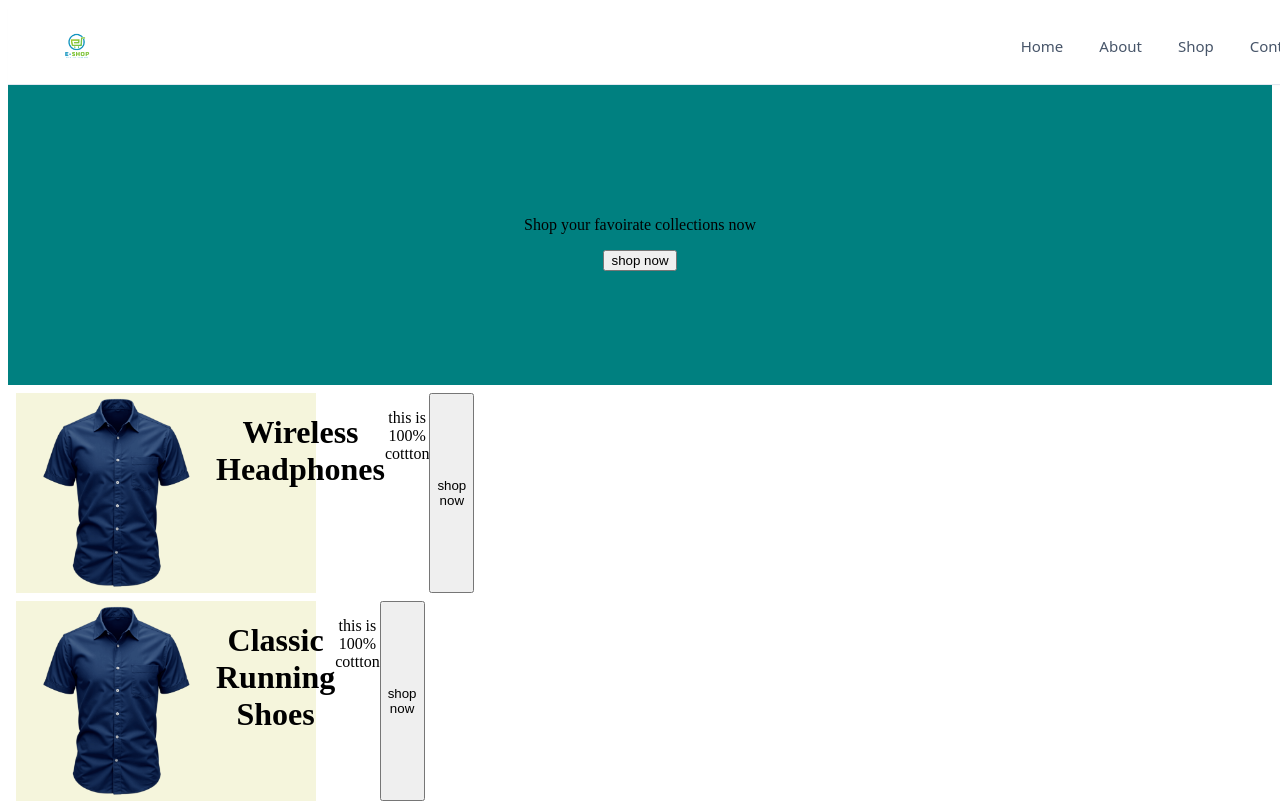
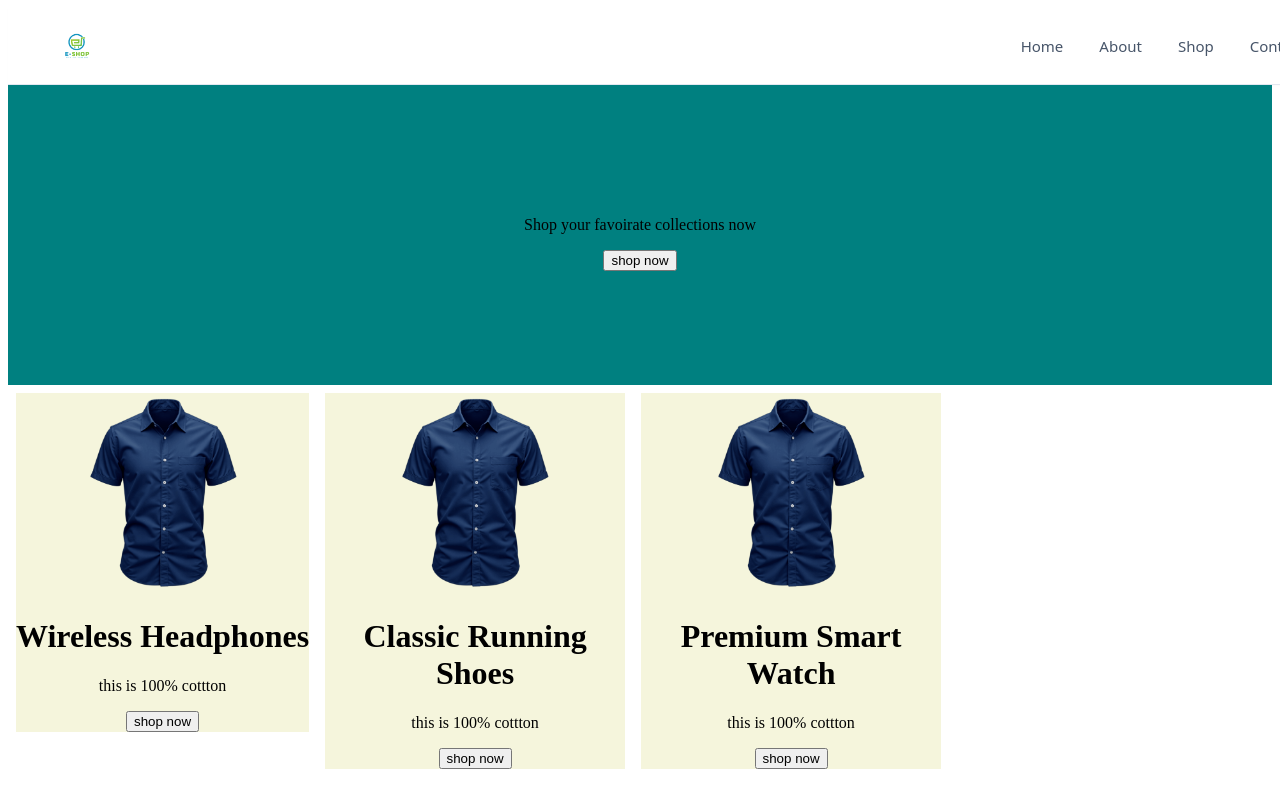
Before and after one commit to ajithyaasaf/React-learn, a React (Vite) app in the folder Ecommerce-practice/Ecommerce-practice/: page / in a window 1280 px wide. Shown: the top 803 px of the page. Built offline with nearby package versions, Linux system fonts and the light colour scheme.

Commit message:
code change

```diff
--- a/Ecommerce-practice/Ecommerce-practice/src/combonents/Categories.jsx
+++ b/Ecommerce-practice/Ecommerce-practice/src/combonents/Categories.jsx
@@ -4,12 +4,12 @@ import mens from "../assets/products/men.png"
 function Categories(props) {
 
     return (
-
-        props.prod.map((val) => {
+        <div style={{ display: "flex" }}>
+            {props.prod.map((val) => {
                 return (
 
                     <div className="card" >
-                    <div style={{ backgroundColor: "beige", maxHeight: "600px", maxWidth: "300px", margin: "8px", textAlign: "center", display: "flex" }}>
+                        <div style={{ backgroundColor: "beige", maxHeight: "600px", maxWidth: "300px", margin: "8px", textAlign: "center" }}>
                             <img src={mens} alt="" style={{ maxHeight: "200px", maxWidth: "200px" }} />
                             <h1>{val.name}</h1>
                             <p>this is 100% cottton</p>
@@ -18,11 +18,8 @@ function Categories(props) {
                     </div>
 
                 )
-        }
-
-
-
-        )
+            })}
+        </div>
     )
 }
 
```
Lines whose indentation alone changed are shown as unchanged.
